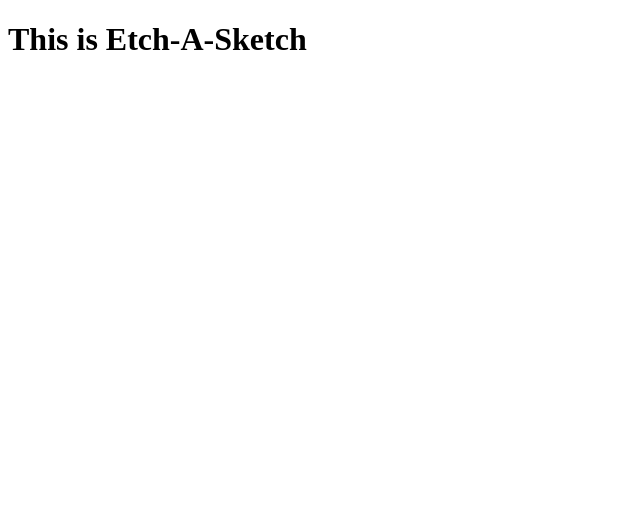
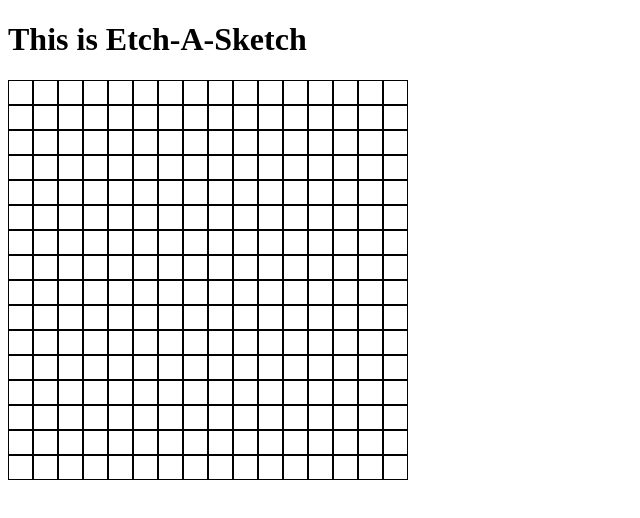
Before and after one commit to noah-mbt/etch-a-sketch, a plain HTML site: page index.html in a window 1280 px wide. Shown: the whole page, without its empty margins (0-640 px from the left). Drawn offline with Linux system fonts and the light colour scheme.

Commit message:
create grid and add basic script functionality

```diff
--- a/index.html
+++ b/index.html
@@ -5,10 +5,10 @@
     <meta name="viewport" content="width=device-width, initial-scale=1.0">
     <title>Etch-A-Sketch</title>
     <link rel="stylesheet" href="style.css">
-    <script src="script.js" defer></script>
 </head>
 <body>
     <h1>This is Etch-A-Sketch</h1>
-
+    <div id="grid-container" class="container"></div>
+    <script src="script.js" defer></script>
 </body>
 </html>
--- a/script.js
+++ b/script.js
@@ -0,0 +1,25 @@
+function createBoxes(numberPerRow) {
+    const cdiv = document.querySelector('#grid-container');
+    const total = (numberPerRow * numberPerRow) + numberPerRow;
+    const mod = numberPerRow + 1;
+
+    for (let i = 1; i < total; i++) {
+      const div = document.createElement('div');
+      div.classList.add("square")
+
+      if (i % mod === 0) {
+        div.style.cssText = "border: 0; height: 0; width: 100%";
+      } else {
+        div.style.cssText = "border: 1px solid black; height: 25px; width: 25px";
+      }
+
+      cdiv.appendChild(div);
+    }
+  }
+
+  createBoxes(16);
+
+const squares = document.querySelectorAll(".square");
+squares.addEventListener("mouseover", () => {
+    console.log("yeehaw")
+});
--- a/style.css
+++ b/style.css
@@ -0,0 +1,8 @@
+* {
+    box-sizing: border-box;
+  }
+
+  .container {
+    display: flex;
+    flex-wrap: wrap;
+  }
```
